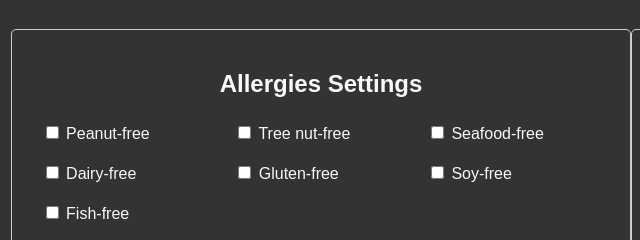
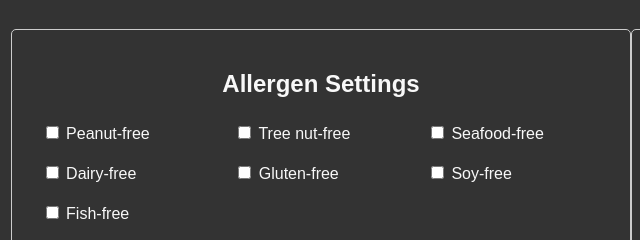
Before and after one commit to sean-sang/Yelp-Gemini-Restauraunt-Web-App, a plain HTML site: page RestaurauntRecommender.html in a window 1280 px wide. Shown: the part 351-591 px from the top of the page, 9-649 px from the left. Drawn offline with Linux system fonts and the light colour scheme; some packages are replaced by stand-ins of ours.

Commit message:
Update RestaurauntRecommender.html

```diff
--- a/RestaurauntRecommender.html
+++ b/RestaurauntRecommender.html
@@ -226,7 +226,7 @@
     <!-- Allergy and Food Preferences settings  -->
     <div class="container">
         <div class="box" id="allergy-settings">
-            <h2>Allergies Settings</h2>
+            <h2>Allergen Settings</h2>
             <div>
                 <label><input type="checkbox" class="allergy-checkbox" id="peanut-free"> Peanut-free</label>
                 <label><input type="checkbox" class="allergy-checkbox" id="tree-nut-free"> Tree nut-free</label>
```
